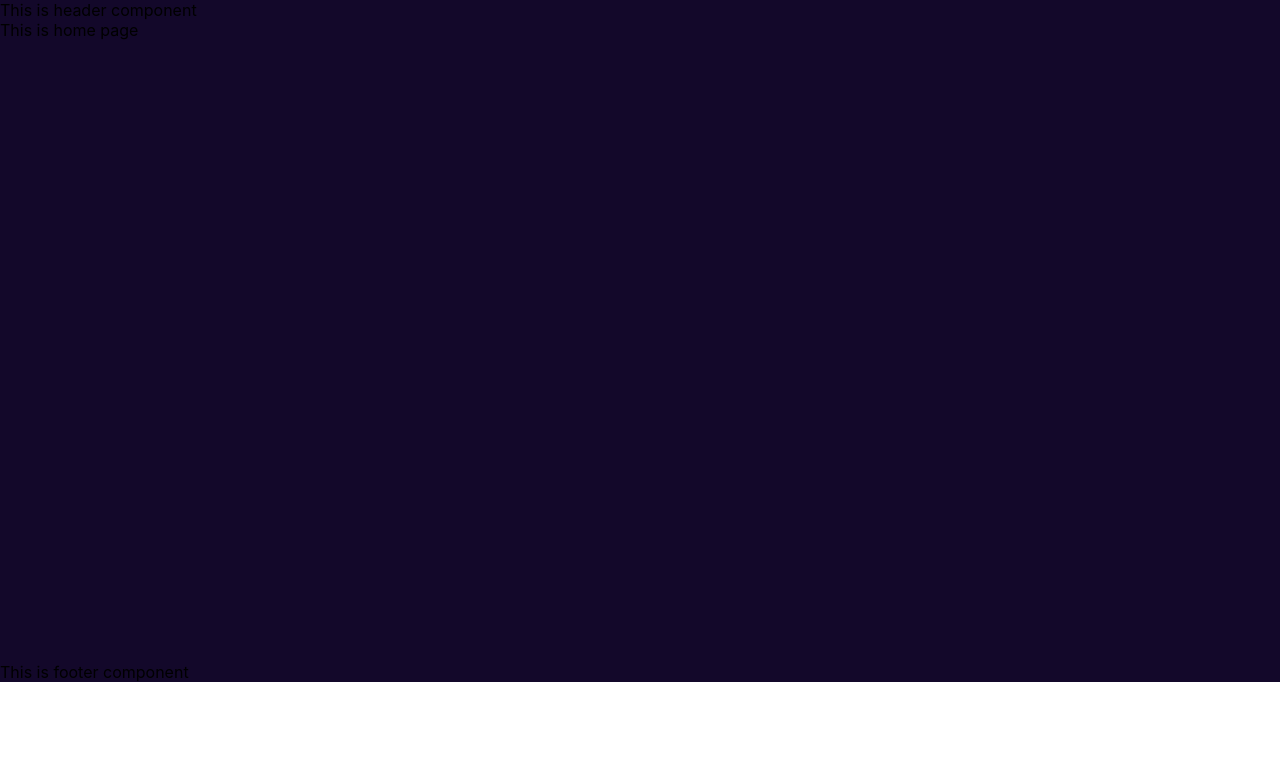
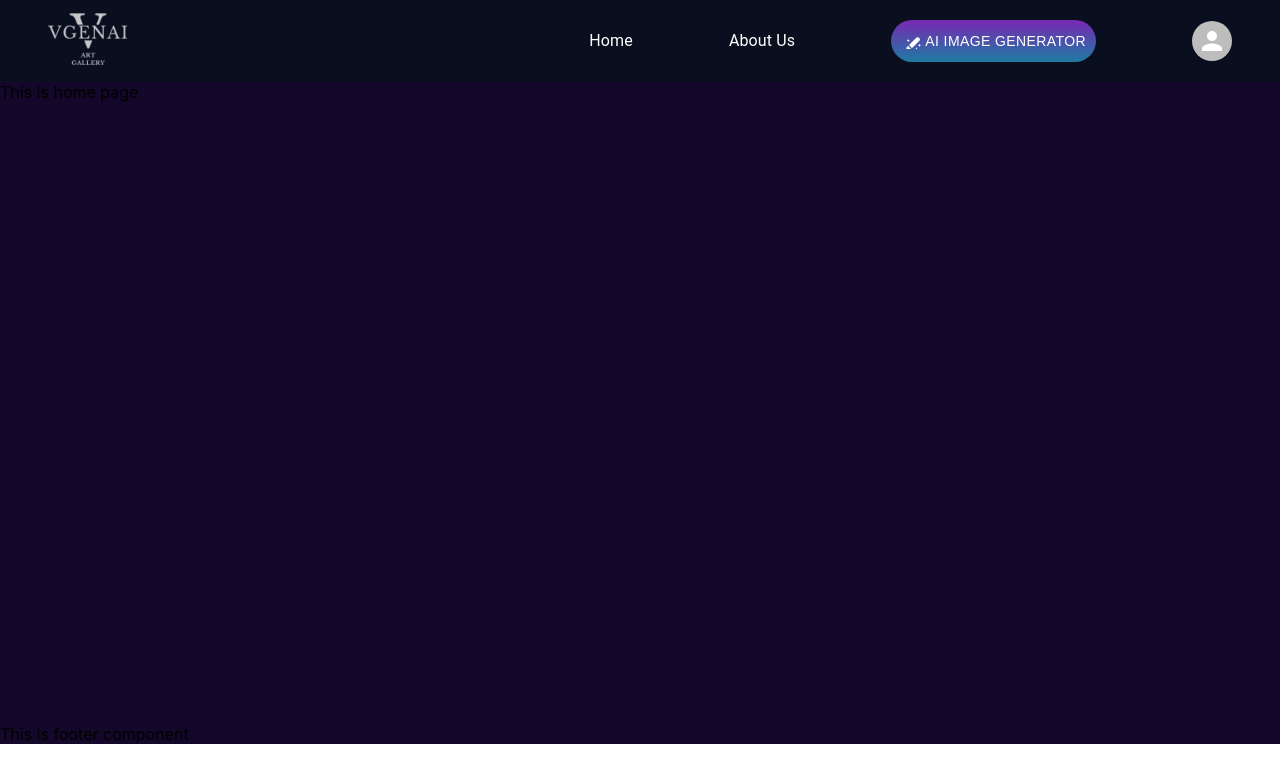
Before and after one commit to ShakirAziz/vgen-ai, a React (Create React App) app: page / in a window 1280 px wide. Shown: the top 782 px of the page. Built offline with nearby package versions, Linux system fonts and the light colour scheme.

Commit message:
Added: Header Section

```diff
--- a/src/components/header/index.jsx
+++ b/src/components/header/index.jsx
@@ -1,11 +1,72 @@
+import { Avatar, Box, Icon, Typography } from "@mui/material";
 import React from "react";
+import logo from "../../assets/logo/Logo.png";
+import BtnIcon from "../../assets/icon/magic.png";
+import Button from "../button/index";
+import avatar from "../../assets/logo/Logo.png";
+import { makeStyles } from "@mui/styles";
 
 const Header = () => {
+  const classes = useStyles();
+
   return (
-    <div>
-      <p>This is header component</p>
-    </div>
+    <>
+      <Box className={classes.mainContainer}>
+        <Box className={classes.logo}>
+          <img width="80px" src={logo} alt="logo" />
+        </Box>
+        <Box className={classes.innerContainer}>
+          <Typography>Home</Typography>
+          <Typography>About Us</Typography>
+          <Box>
+            {" "}
+            <Button
+              variant="contained"
+              sx={{
+                borderRadius: "25px",
+                fontSize: "14px !important",
+
+                background:
+                  "linear-gradient(rgba(148, 46, 215, 0.8), rgba(37, 169, 219, 0.7)) !important",
+
+                padding: "5px 10px",
+              }}
+            >
+              <span>
+                <Icon>
+                  <img src={BtnIcon} alt="button" />
+                </Icon>
+              </span>{" "}
+              AI Image Generator
+            </Button>
+          </Box>
+          <Avatar />
+        </Box>
+      </Box>
+    </>
   );
 };
 
 export default Header;
+const useStyles = makeStyles({
+  mainContainer: {
+    display: "flex",
+    justifyContent: "space-between",
+    alignItems: "center",
+    backgroundColor: "#0A0F20",
+    padding: "0.8em 3em",
+    flexWrap: "wrap",
+    columnGap: "3rem",
+    fontFamily: "Montserrat !important",
+    fontWeight: "900 !important",
+  },
+  innerContainer: {
+    display: "flex",
+    justifyContent: "space-between",
+    alignItems: "center",
+    columnGap: "6rem",
+    color: "white",
+
+    flexWrap: "wrap",
+  },
+});
```
Also changed, not shown: src/assets/icon/magic.png (added), src/assets/logo/Logo.png (added).
